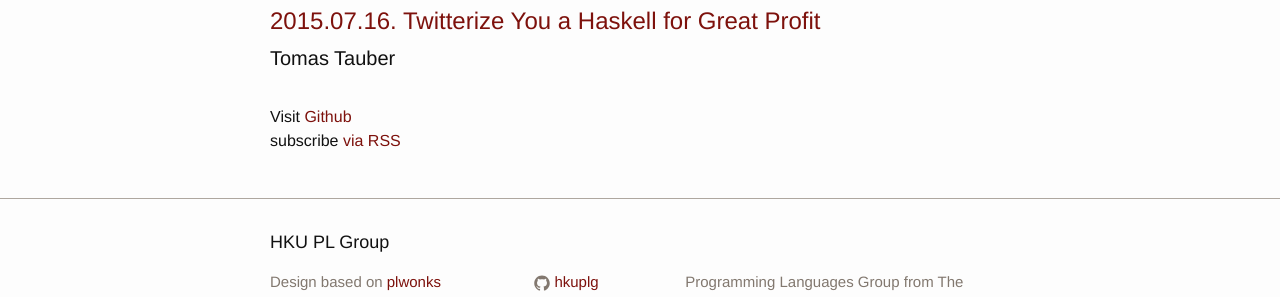
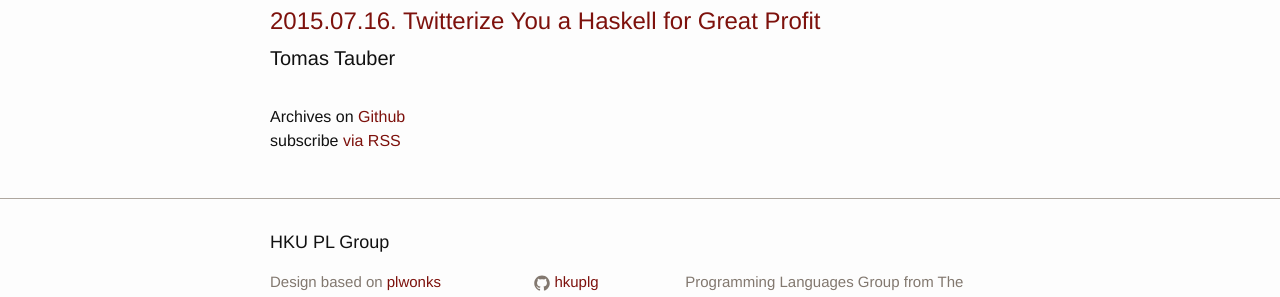
Before and after one commit to hkuplg/hkuplg.github.io, a Jekyll site: the page built from talks.html, in a window 1280 px wide. Shown: the part 236-533 px from the top of the page. Built offline with Jekyll 4.4.1, drawn with Linux system fonts in a browser that asks for light colours; Markdown is read by kramdown in place of the engine named in the settings.

Commit message:
Fix the link for seminar archives

```diff
--- a/talks.html
+++ b/talks.html
@@ -39,6 +39,6 @@
   </div>
   {% endif %}
 
-  <p class="rss-subscribe">Visit <a href="{{ "/feed.xml" | prepend: site.baseurl }}">Github</a><br />subscribe <a href="{{ "/feed.xml" | prepend: site.baseurl }}">via RSS</a></p>
+  <p class="rss-subscribe">Archives on <a href="https://github.com/hkuplg/seminar-talks">Github</a><br />subscribe <a href="{{ "/feed.xml" | prepend: site.baseurl }}">via RSS</a></p>
 
 </div>
```
